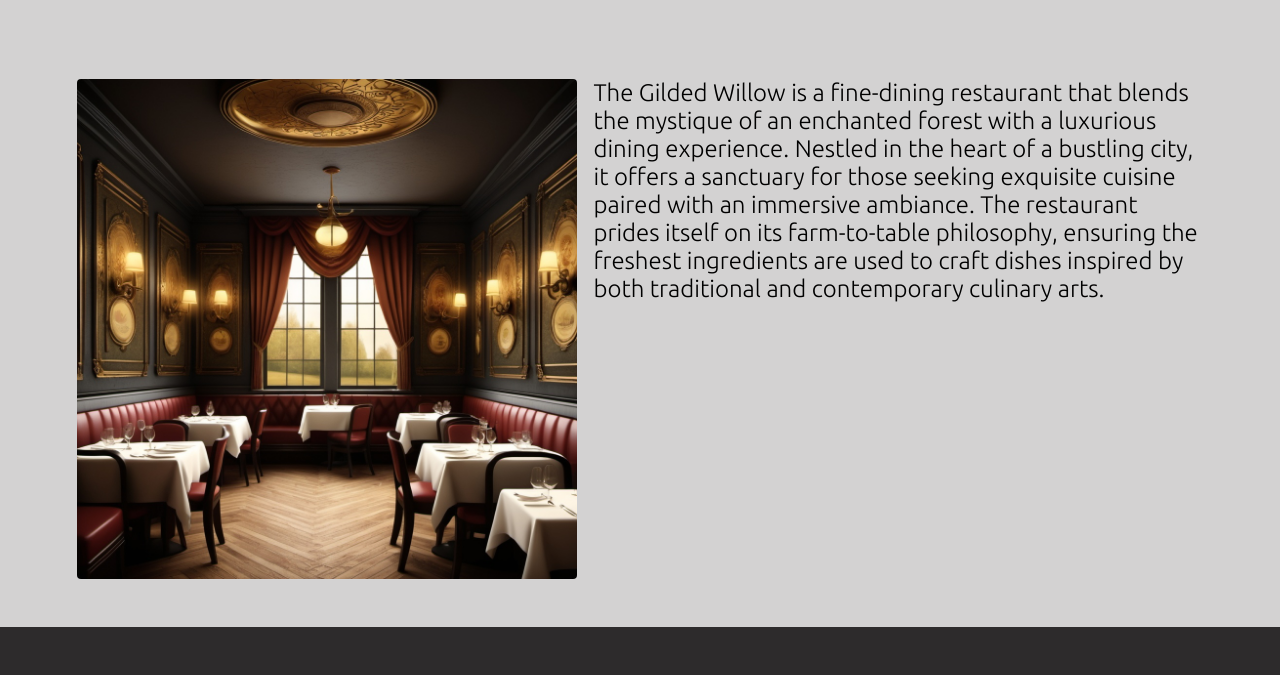
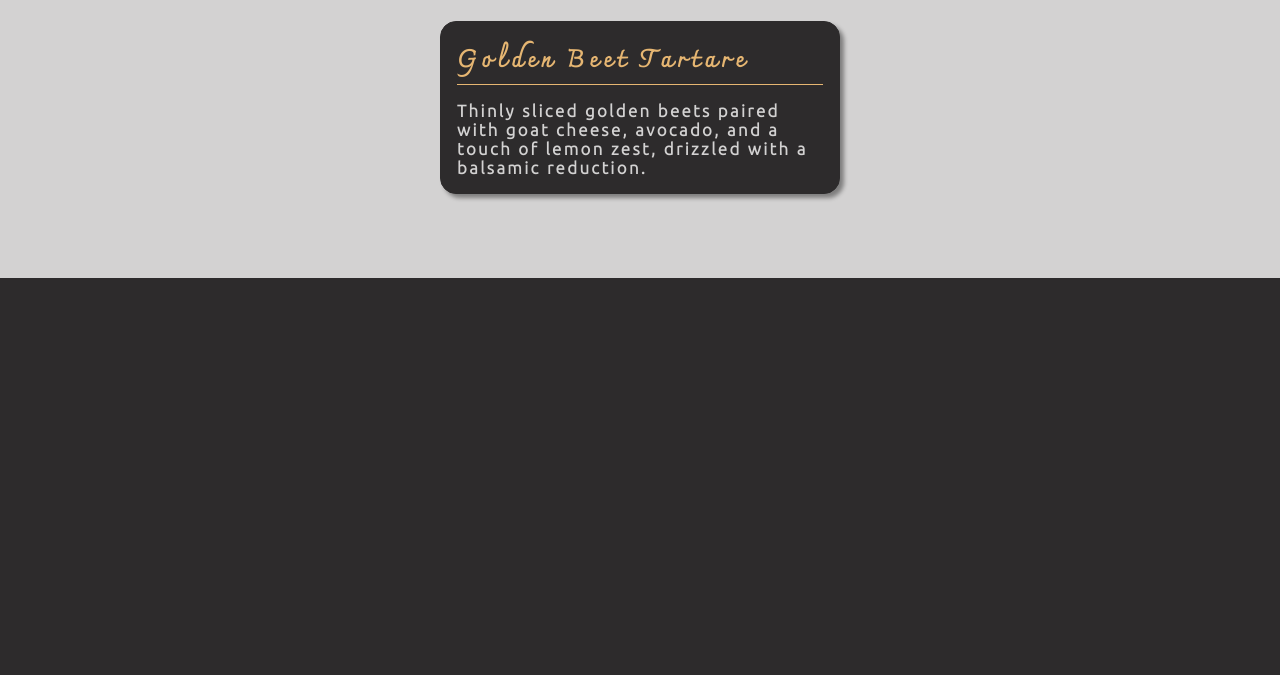
Before and after one commit to ebrahiemfrancis741/restaurant-page, a website built with webpack: page src/template.html in a window 1280 px wide. Shown: the part 355-1030 px from the top of the page. After the commit the page ends 800 px from the top, so only its background shows below. Built offline with nearby package versions, Linux system fonts and the light colour scheme.

Commit message:
Add object array that holds menu information

```diff
--- a/src/index.js
+++ b/src/index.js
@@ -1,4 +1,4 @@
 import "./styles.css";
 import { loadHome } from "./home.js"
 
-loadHome();
+// loadHome();
--- a/src/styles.css
+++ b/src/styles.css
@@ -18,12 +18,12 @@
   margin: 0;
   padding: 0;
   box-sizing: border-box;
-  font-size: 24px;
-  font-family: "ubuntu-light";
 }
 
 :root{
   background-color: #2d2b2c;
+  font-size: 24px;
+  font-family: "ubuntu-light";
 }
 
 header {
@@ -87,4 +87,46 @@ div#content{
       }
     }
   }
+
+  >div.menu-tab{
+    background-color: #d3d2d2;
+    padding: 48px 0px 48px 0px;
+    margin-bottom: 48px;
+
+    h2.menu-category{
+      text-align: center;
+    }
+
+    div.menu-list{
+      display: flex;
+      padding: 36px;
+      justify-content: center;
+
+      >div.menu-item{
+        border: 1px solid #2d2b2c;
+        border-radius: 16px;
+        width: 400px;
+        padding: 16px;
+        background-color: #2d2b2c;
+        box-shadow: 4px 4px 4px rgba(0, 0, 0, 0.4);
+
+        >h3{
+          font-size: 1rem;
+          color: #e6b672;
+          margin-bottom: 16px;
+          font-family: "charmonman-regular";
+          border-bottom: 1px solid #e6b672;
+          letter-spacing: 0.2rem;
+        }
+
+        >p{
+          font-size: 0.7rem;
+          color: #d3d2d2;
+          font-weight: bold;
+          letter-spacing: 0.1rem;
+        }
+      }
+    }
+
+  }
 }
--- a/src/template.html
+++ b/src/template.html
@@ -15,6 +15,20 @@
     </nav>
   </header>
   <div id="content">
+    <div class="menu-tab">
+      <!-- <div class="menu-container"> -->
+        <h2 class="menu-category">Signature Dishes</h2>
+        <div class="menu-list">
+          <div class="menu-item">
+            <h3>Golden Beet Tartare</h3>
+            <p>
+              Thinly sliced golden beets paired with goat cheese, avocado, and a touch of lemon zest,
+              drizzled with a balsamic reduction.
+            </p>
+          </div>
+        </div>
+      <!-- </div> -->
+    </div>
   </div>
 </body>
 </html>
```
Also changed, not shown: src/menu.js (+87 -0 lines).
